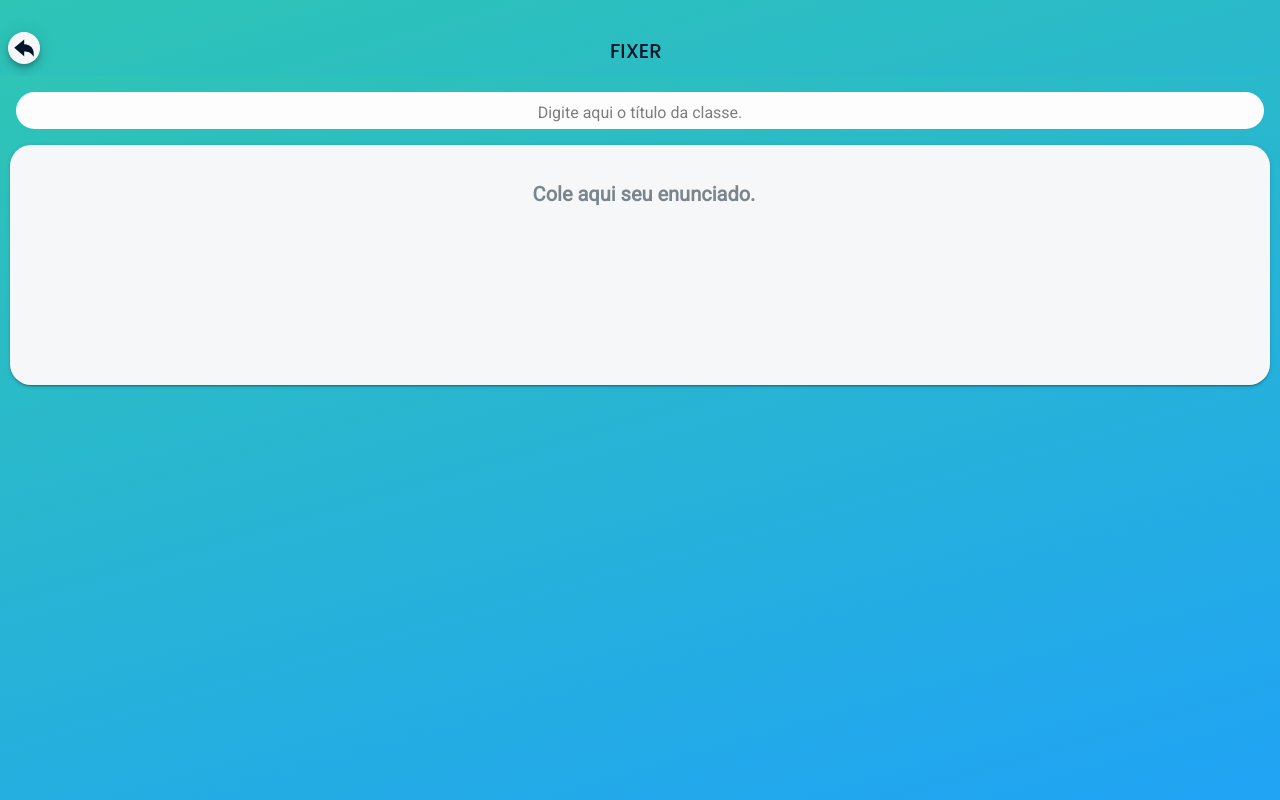
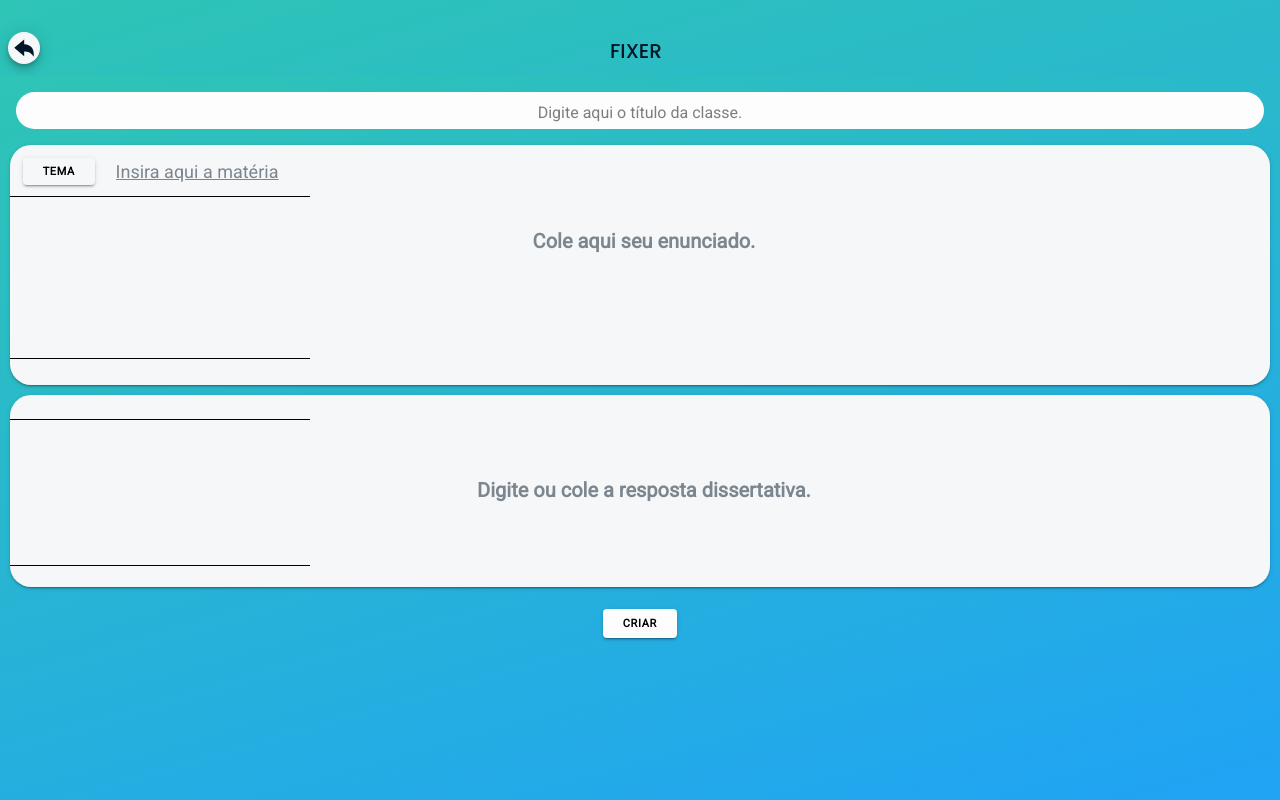
Before and after one commit to Lucasfield3/fixer-ionic-react, a React (Create React App) app: page /questaoDissertativa in a window 1280 px wide. Built offline with nearby package versions, Linux system fonts and the light colour scheme.

Commit message:
ajustes na criação de questionario

```diff
--- a/src/pages/Flash-cards/Alternativa/style.css
+++ b/src/pages/Flash-cards/Alternativa/style.css
@@ -6,6 +6,7 @@
   justify-content: center;
   color: var(--ion-color-dark);
   font-family: Poppins;
+
 }
 
 .item-input-alternativa{
@@ -20,6 +21,7 @@
   text-align: center;
   --padding-top: 0px;
   --padding-bottom: 7px;
+
 }
 
 .card-alternativa{
@@ -27,6 +29,7 @@
     border-radius: 21px;
     width: auto;
     height: 15rem;
+
 }
 
 .row-alternativa{
@@ -39,8 +42,32 @@
   justify-content: center;
   color: #011627;
   font-family: 'Archivo Narrow', sans-serif;
-  margin-top: .2rem;
+
 }
 ion-item{
   --highlight-color-focused: none;
 }
+
+.hr-up-primary{
+  margin: -.1rem 0;
+  background: black;
+  width: 300px;
+}
+
+.hr-down-primary{
+  margin: 3rem 0;
+  background: black;
+  width: 300px;
+}
+
+.hr-up-secundary{
+  margin: 1.5rem 0;
+  background: black;
+  width: 300px;
+}
+
+.hr-down-secundary{
+  margin: -7.1rem 0;
+  background: black;
+  width: 300px;
+}
--- a/src/pages/Flash-cards/Dissertativa/questaoDisertativa.tsx
+++ b/src/pages/Flash-cards/Dissertativa/questaoDisertativa.tsx
@@ -1,4 +1,4 @@
-import React,{useState} from 'react';
+import React, { useState } from 'react';
 import {
     IonButton,
     IonPage,
@@ -34,7 +34,7 @@
                             <IonLabel className="label-menu-fixer-dissertativa">FIXER</IonLabel>
                         </IonRow>
                         <IonFabButton
-                            onClick={() =>{
+                            onClick={() => {
                                 history.push('/Flash-cards')
                                 menuController.enable(true);
                             }}
@@ -52,18 +52,39 @@
 
 
                 <IonContent>
-
                     <IonItem className="item-input-dissertativa">
                         <IonInput type="text" required className="input-dissertativa" placeholder="Digite aqui o título da classe."></IonInput>
                     </IonItem>
+
                     <IonCard id='init-card-alternativa' className='card-alternativa' color='light'>
+                        <div className="header-theme">
+                            <IonButton className="btn-tema-dissertativa">Tema</IonButton>
+                            <IonInput className="input-tema" placeholder="Insira aqui a matéria" onIonChange={e => setText(e.detail.value!)}></IonInput>
+                        </div>
+                        <hr className="hr-up-primary"></hr>
+                        <IonCardContent className="content-background">
+                            <IonRow className="row-alternativa">
+                                <IonTextarea required style={{ overFlow: 'auto', overFlowY: 'scroll', }} color='dark' onIonChange={e => setText(e.detail.value!)} placeholder="Cole aqui seu enunciado."></IonTextarea>
+                            </IonRow>
+                        </IonCardContent>
+                        <hr className="hr-down-primary"></hr>
+                    </IonCard >
+
+
+                    <IonCard id='init-card-alternativa' className='card-alternativa-secundary' color='light'>
+                        <hr className="hr-up-secundary"></hr>
                         <IonCardContent>
                             <IonRow className="row-alternativa">
-                                <IonTextarea required rows={6} cols={20} style={{overFlow:'auto',overFlowY:'scroll',}} color='dark' value={text} onIonChange={e => setText(e.detail.value!)} placeholder="Cole aqui seu enunciado."></IonTextarea>
+                                <IonTextarea required rows={6} cols={20} style={{ overFlow: 'auto', overFlowY: 'scroll', }} color='dark' onIonChange={e => setText(e.detail.value!)} placeholder="Digite ou cole a resposta dissertativa."></IonTextarea>
                             </IonRow>
                         </IonCardContent>
+                        <hr className="hr-down-secundary"></hr>
                     </IonCard >
+                    <div className="div-criar-questionario">
+                        <IonButton className="btn-criar">Criar</IonButton>
+                    </div>
                 </IonContent>
+
             </IonPage>
         </>
     );
--- a/src/pages/Flash-cards/Dissertativa/style.css
+++ b/src/pages/Flash-cards/Dissertativa/style.css
@@ -24,3 +24,47 @@
 ion-item{
   --highlight-color-focused: none;
 }
+
+.btn-tema-dissertativa{
+  padding: 1px;
+  margin: 12px 12px!important;
+  width: 4.6rem;
+  height: 1.8rem;
+  font-size: 11px!important;
+  --ion-color-light-contrast:var(--ion-color-dark);
+  font-weight: bold;
+}
+
+.header-theme{
+  display: flex;
+  align-items: center;
+  justify-content: space-between;
+}
+
+.input-tema{
+  color: #011627;
+  text-decoration: underline;
+  font-size: 18px;
+}
+
+.card-alternativa-secundary{
+    backface-visibility: hidden;
+    border-radius: 21px;
+    width: auto;
+    height: 12rem;
+}
+
+.btn-criar{
+  margin: 12px 12px!important;
+  width: 4.6rem;
+  height: 1.8rem;
+  font-size: 11px!important;
+  --background: #fdfdfd !important;
+  font-weight: bold;
+}
+
+.div-criar-questionario{
+  justify-content: center;
+  display: flex;
+  align-items: center;
+}
```
Also changed, not shown: 1 other file (tests, documents, lock files or other folders).
